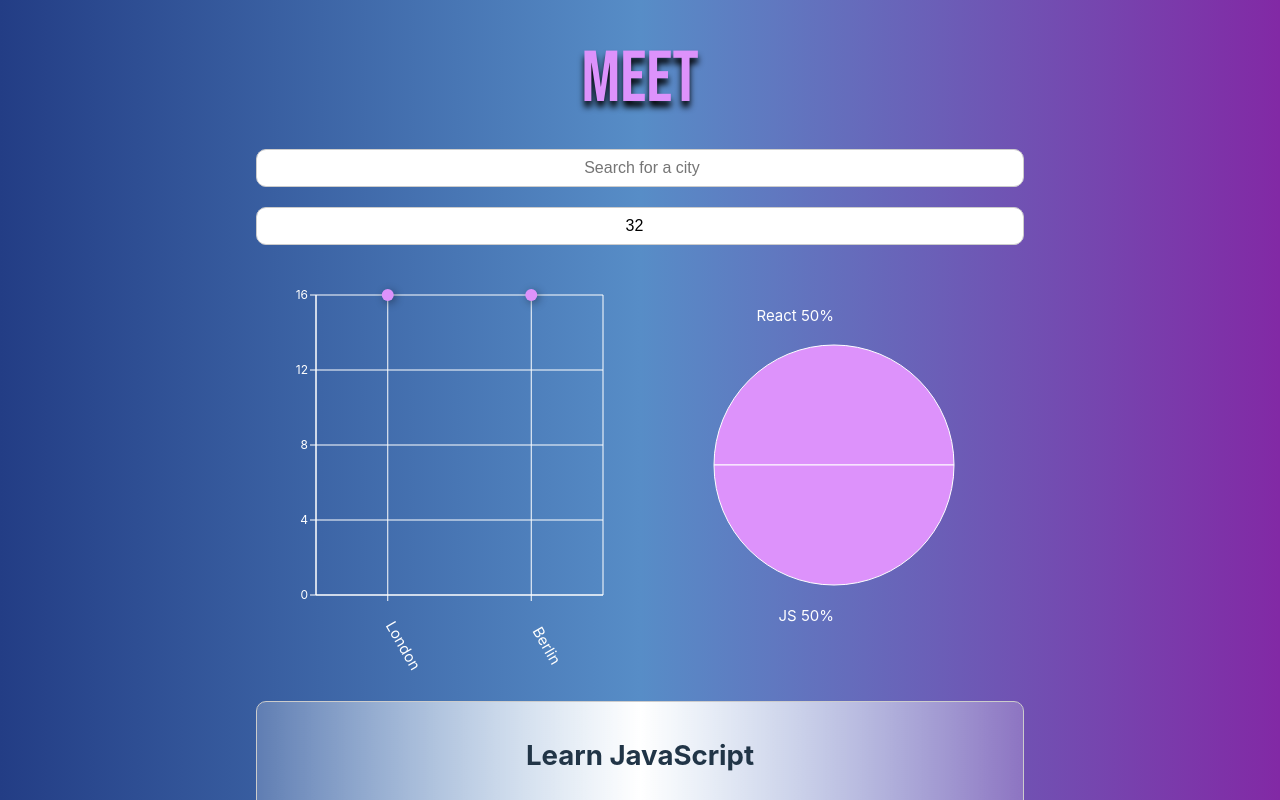
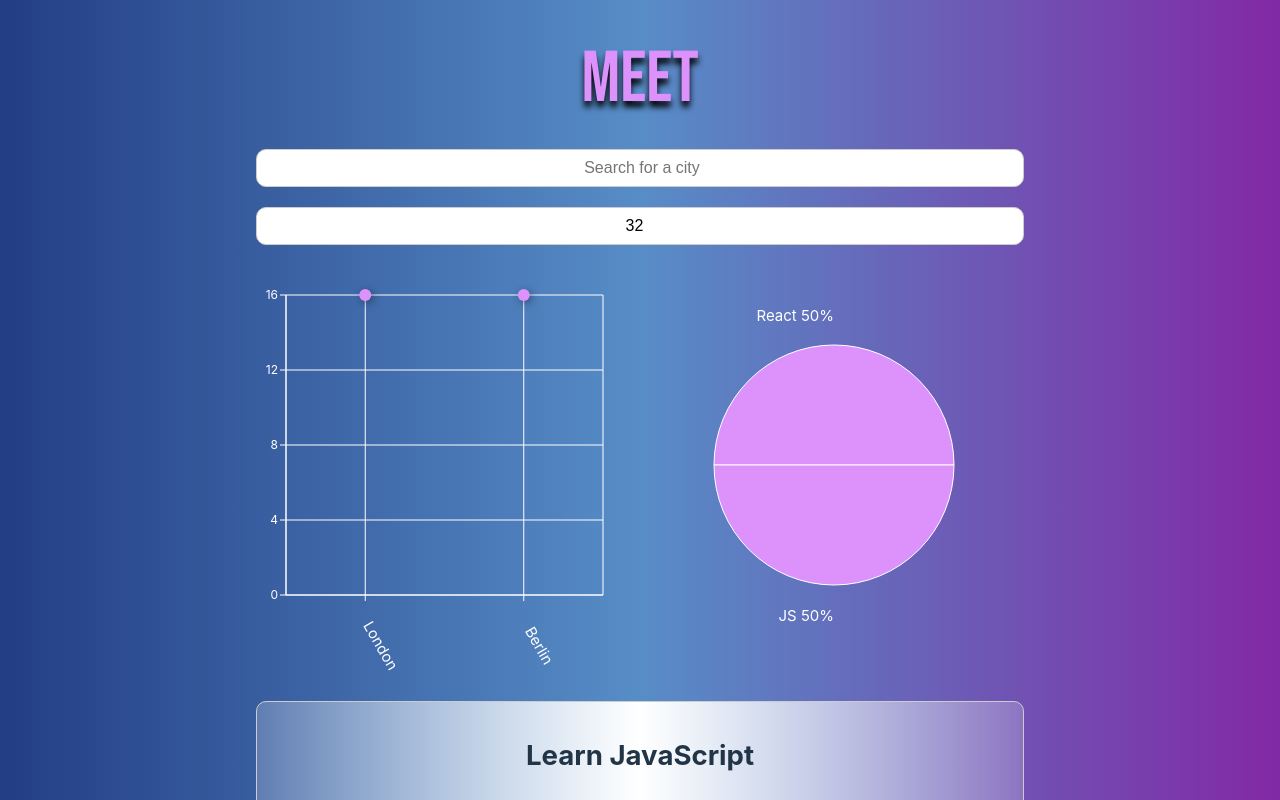
Before and after one commit to LambicJaune/meet, a React (Vite) app: page / in a window 1280 px wide. Shown: the top 800 px of the page. Built offline with nearby package versions, Linux system fonts and the light colour scheme; what atatus-spa would draw is missing.

Commit message:
Revert "Updated chart's container margin"
This reverts commit 3f855efa3c99d3f771cb0ca0549d5414577c9e10.

```diff
--- a/src/components/CityEventsChart.jsx
+++ b/src/components/CityEventsChart.jsx
@@ -28,7 +28,7 @@ const CityEventsChart = ({ allLocations, events }) => {
                     top: 30,
                     right: 25,
                     bottom: 60,
-                    left: 0,
+                    left: -30,
                 }}
             >
 
```
